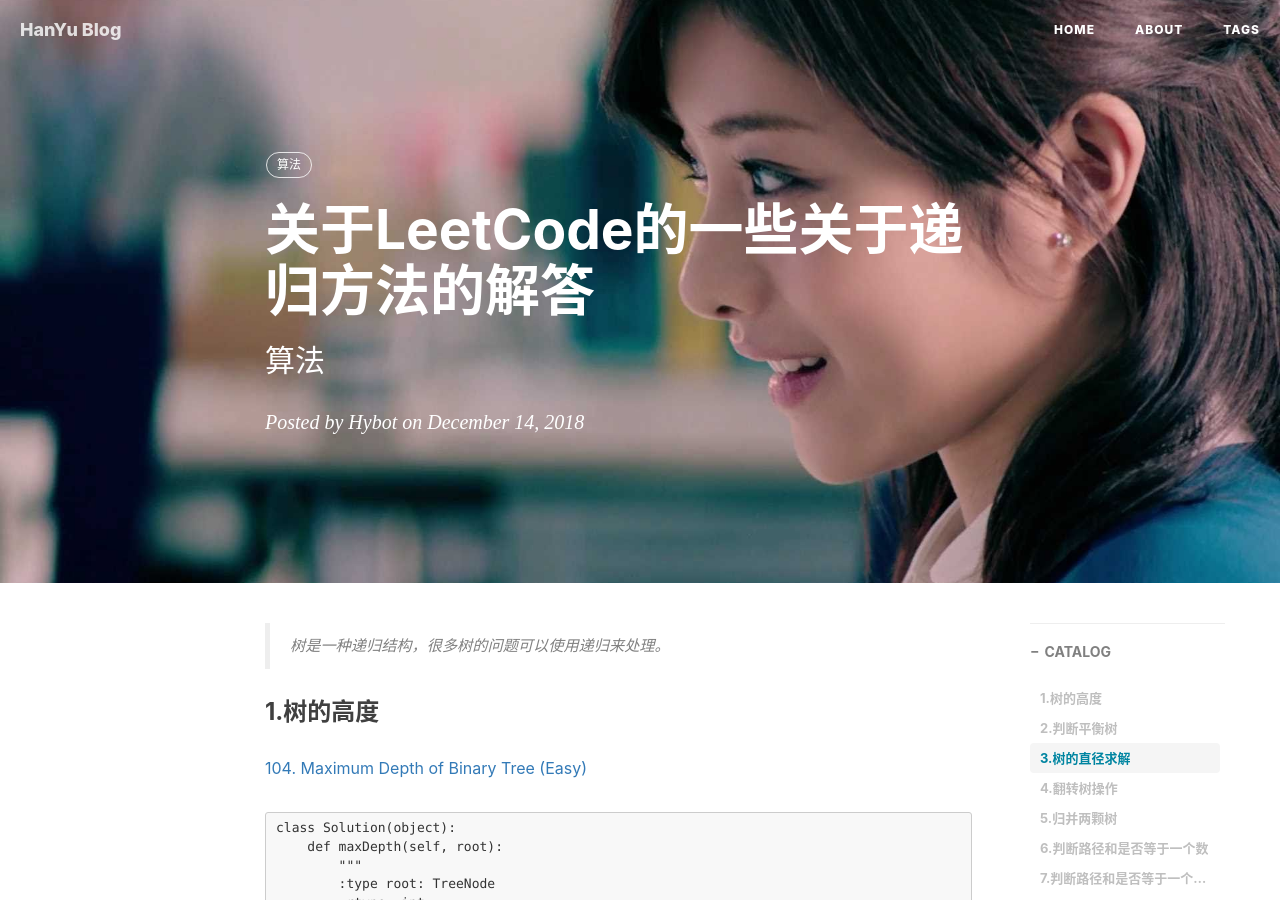
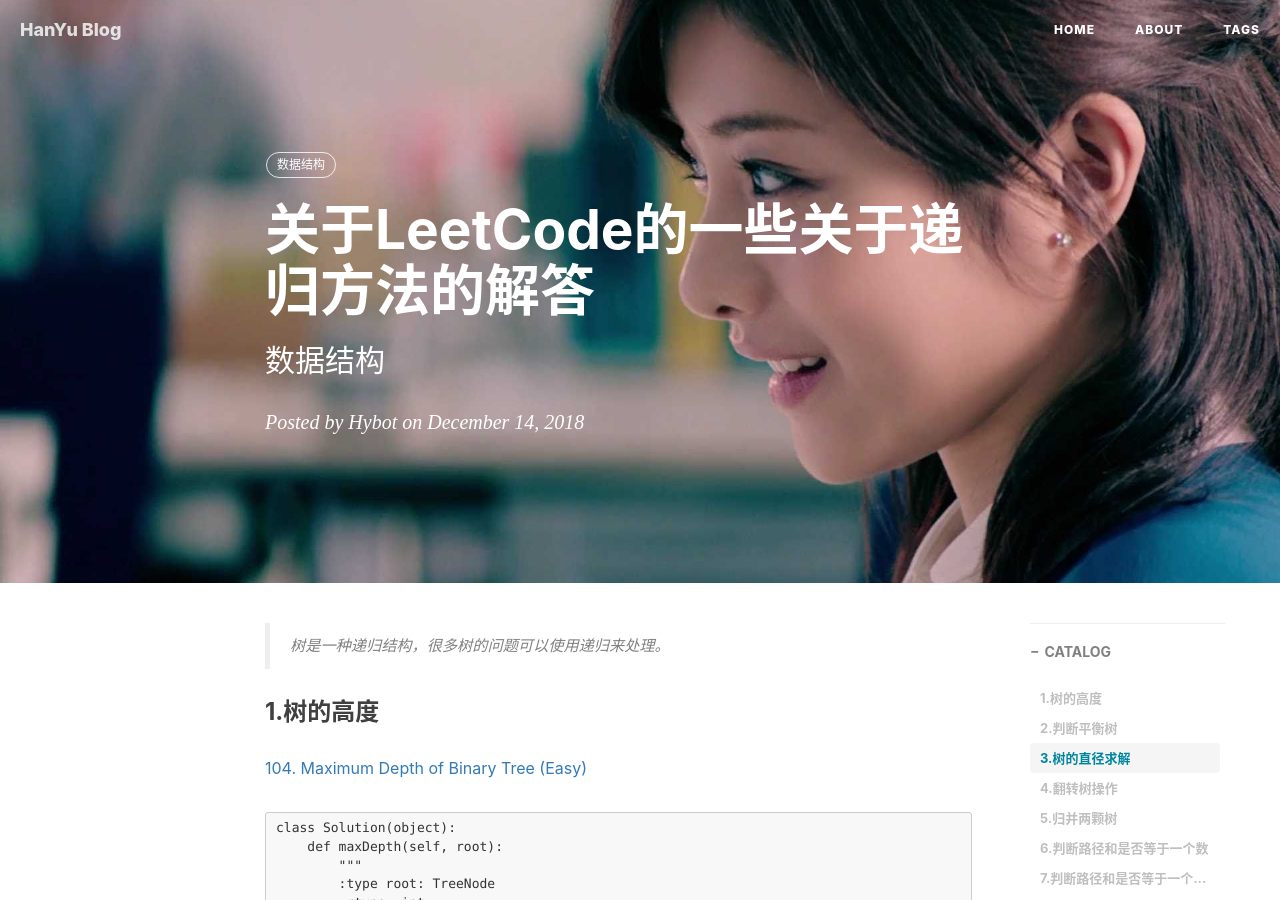
Before and after one commit to yuniler/yuniler.github.io, a Jekyll site: the page built from _posts/2018-12-27-关于LeetCode的一些关于递归方法的解答.md, in a window 1280 px wide and 900 px high. Built offline with Jekyll 4.4.1, drawn with Linux system fonts in a browser that asks for light colours; nearby versions of some CDN libraries; comment, search, counter and statistics services are not loaded.

Commit message:
Update 2018-12-27-关于LeetCode的一些关于递归方法的解答.md

```diff
--- a/_posts/2018-12-27-关于LeetCode的一些关于递归方法的解答.md
+++ b/_posts/2018-12-27-关于LeetCode的一些关于递归方法的解答.md
@@ -1,13 +1,13 @@
 ---
 layout:     post
 title:      关于LeetCode的一些关于递归方法的解答
-subtitle:   算法
+subtitle:   数据结构
 date:       2018-12-14
 author:     Hybot
 header-img: img/post-bg-shiyuan1.jpg
 catalog: true
 tags:
-    - 算法
+    - 数据结构
 ---
 
 > 树是一种递归结构，很多树的问题可以使用递归来处理。
```
